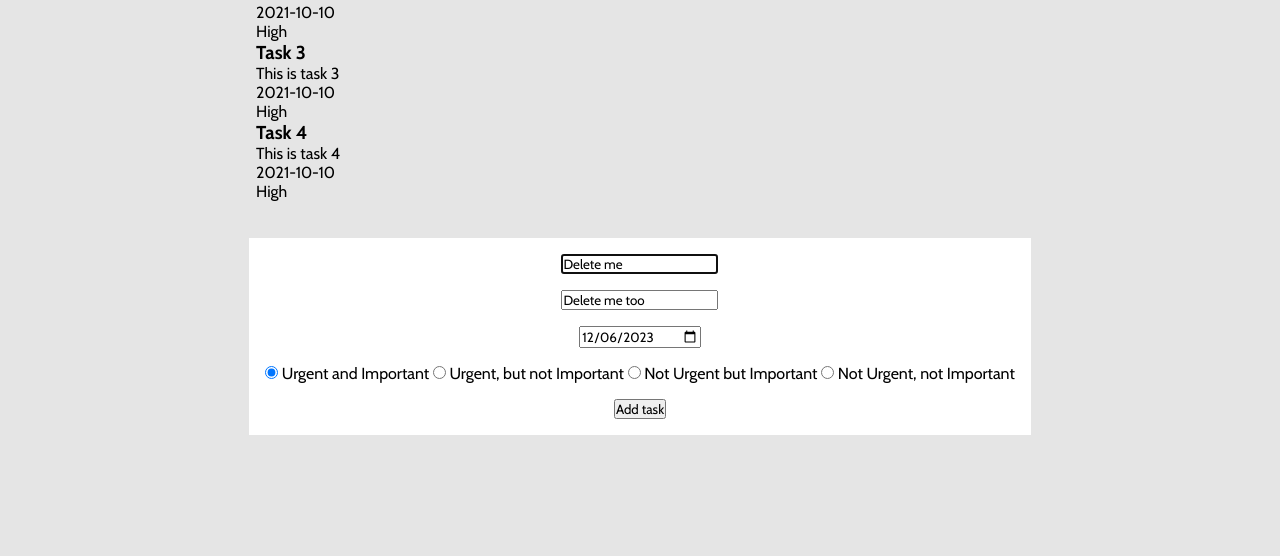
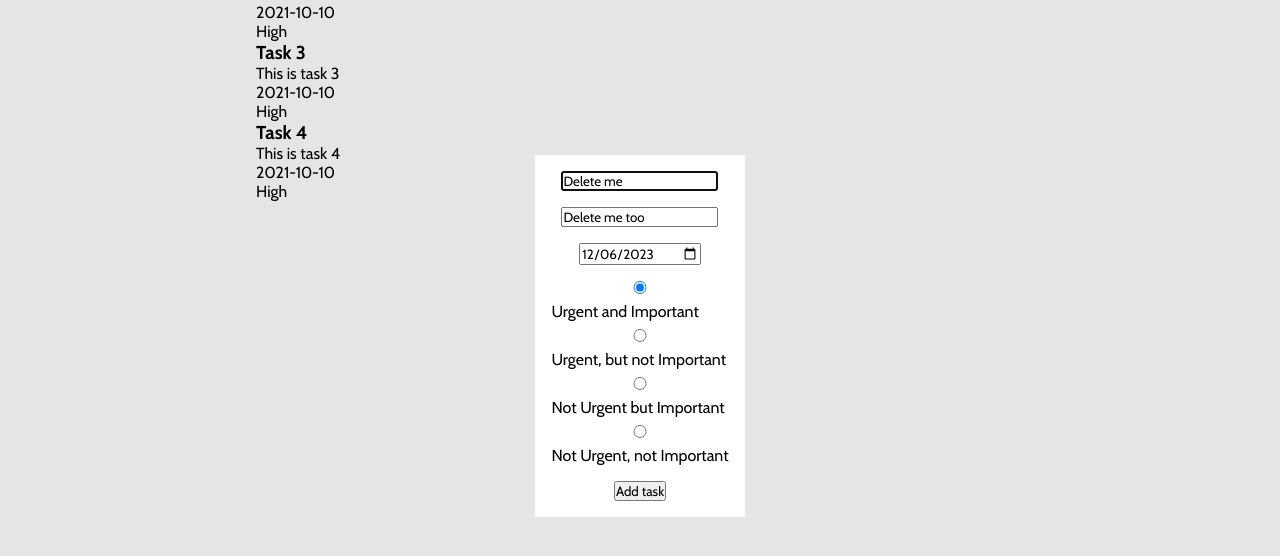
Before and after one commit to BigFatDuck1/todo-list-js, a website built with webpack: page src/index.html in a window 1280 px wide. Both pictures are taken after a click on the button "Add". Shown: the part 64-620 px from the top of the page. Built offline with nearby package versions, Linux system fonts and the light colour scheme.

Commit message:
Put priotity in a column instead of a row

```diff
--- a/src/styles.css
+++ b/src/styles.css
@@ -43,3 +43,9 @@ dialog > form {
     align-items: center;
     gap: 1rem;
 }
+
+.priority_radio {
+    display: flex;
+    flex-direction: column;
+    gap: 0.5rem;
+}
```
Also changed, not shown: dist/index.html, dist/main.js.
